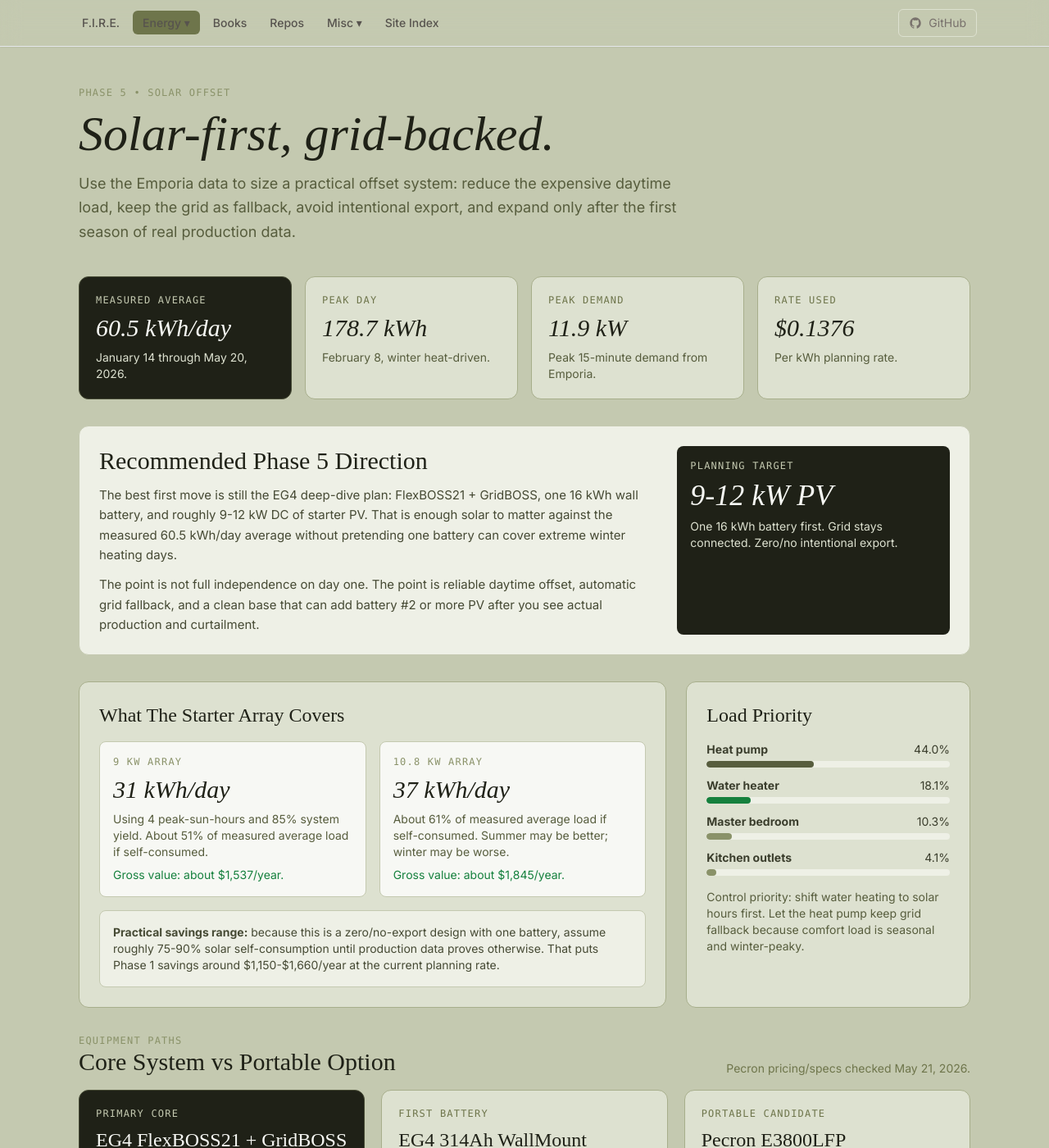
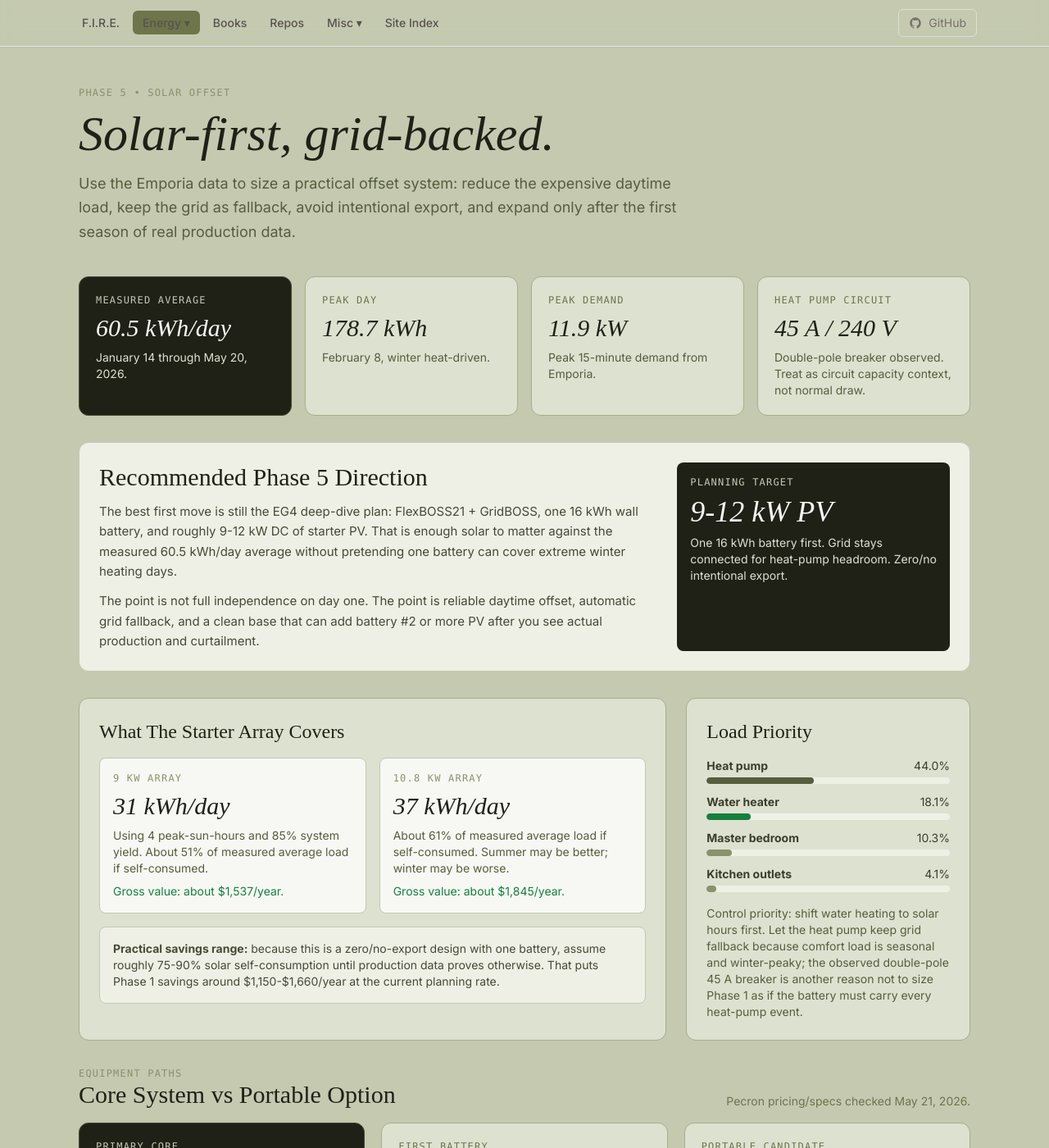
Before and after one commit to techmore/techmore.github.io, a Jekyll site: the page built from pages/energy-monitoring/solar.html, in a window 1280 px wide and 1400 px high. Shown: the whole window at 82% size. Built offline with Jekyll 4.4.1, drawn with Linux system fonts in a browser that asks for light colours; nearby versions of some CDN libraries; some web fonts are replaced; some of the changed text lies outside the part shown.

Commit message:
Note heat pump breaker in solar planning

```diff
--- a/pages/eg4-solar-no-backfeed-plan.html
+++ b/pages/eg4-solar-no-backfeed-plan.html
@@ -602,7 +602,7 @@ html { scroll-behavior: smooth; }
       </div>
     </div>
     <div class="callout" style="margin-top:0.75rem">
-      <p><strong>Control priority:</strong> water heating is the cleanest solar-time load. Heat pump is the dominant load, but it is seasonal and comfort-critical, so the grid should remain the fallback in Phase 1.</p>
+      <p><strong>Control priority:</strong> water heating is the cleanest solar-time load. Heat pump is the dominant load, appears to be on a double-pole 45 A breaker, and is comfort-critical, so the grid should remain the fallback in Phase 1. The breaker suggests 240 V circuit headroom, not normal running draw.</p>
     </div>
   </section>
 
--- a/pages/energy-monitoring/solar.html
+++ b/pages/energy-monitoring/solar.html
@@ -27,9 +27,9 @@ title: Solar Offset - Techmore
             <p class="mt-2 text-sm text-olive-700">Peak 15-minute demand from Emporia.</p>
         </div>
         <div class="bg-olive-200 rounded-xl border border-olive-400 p-5">
-            <p class="font-mono text-xs tracking-widest uppercase text-olive-600">Rate used</p>
-            <p class="mt-2 text-3xl font-display italic text-olive-950">$0.1376</p>
-            <p class="mt-2 text-sm text-olive-700">Per kWh planning rate.</p>
+            <p class="font-mono text-xs tracking-widest uppercase text-olive-600">Heat pump circuit</p>
+            <p class="mt-2 text-3xl font-display italic text-olive-950">45 A / 240 V</p>
+            <p class="mt-2 text-sm text-olive-700">Double-pole breaker observed. Treat as circuit capacity context, not normal draw.</p>
         </div>
     </section>
 
@@ -43,7 +43,7 @@ title: Solar Offset - Techmore
             <div class="bg-olive-950 rounded-lg p-4 text-olive-50">
                 <p class="font-mono text-xs tracking-widest uppercase text-olive-300">Planning target</p>
                 <p class="mt-2 text-4xl font-display italic">9-12 kW PV</p>
-                <p class="mt-2 text-sm text-olive-200">One 16 kWh battery first. Grid stays connected. Zero/no intentional export.</p>
+                <p class="mt-2 text-sm text-olive-200">One 16 kWh battery first. Grid stays connected for heat-pump headroom. Zero/no intentional export.</p>
             </div>
         </div>
     </section>
@@ -90,7 +90,7 @@ title: Solar Offset - Techmore
                     <div class="mt-1 h-2 bg-olive-100 rounded-full overflow-hidden"><div class="h-full bg-olive-500 rounded-full" style="width:4.1%"></div></div>
                 </div>
             </div>
-            <p class="mt-4 text-sm text-olive-700">Control priority: shift water heating to solar hours first. Let the heat pump keep grid fallback because comfort load is seasonal and winter-peaky.</p>
+            <p class="mt-4 text-sm text-olive-700">Control priority: shift water heating to solar hours first. Let the heat pump keep grid fallback because comfort load is seasonal and winter-peaky; the observed double-pole 45 A breaker is another reason not to size Phase 1 as if the battery must carry every heat-pump event.</p>
         </div>
     </section>
 
@@ -168,6 +168,7 @@ title: Solar Offset - Techmore
             <li>Emporia source period: January 14, 2026 through May 20, 2026, with 7,681.8 kWh measured over 127 complete days.</li>
             <li>Offset math uses $0.13760/kWh, 4 peak-sun-hours/day, and 85% system yield for planning only.</li>
             <li>Heat pump is 44.0% of measured mains; water heater is 18.1%. Water heating is the cleaner load to shift or reduce first.</li>
+            <li>Heat pump breaker appears to be double-pole 45 A. At 240 V that is about 10.8 kVA of breaker capacity, but breaker size is not the same as typical operating draw.</li>
             <li>Federal tax credit treatment depends on eligibility and tax liability; this page treats it as planning context, not guaranteed cash.</li>
             <li>Final solar sizing still needs roof/ground-mount layout, shading, utility rules, permitting, and installer or electrician review.</li>
         </ul>
```
